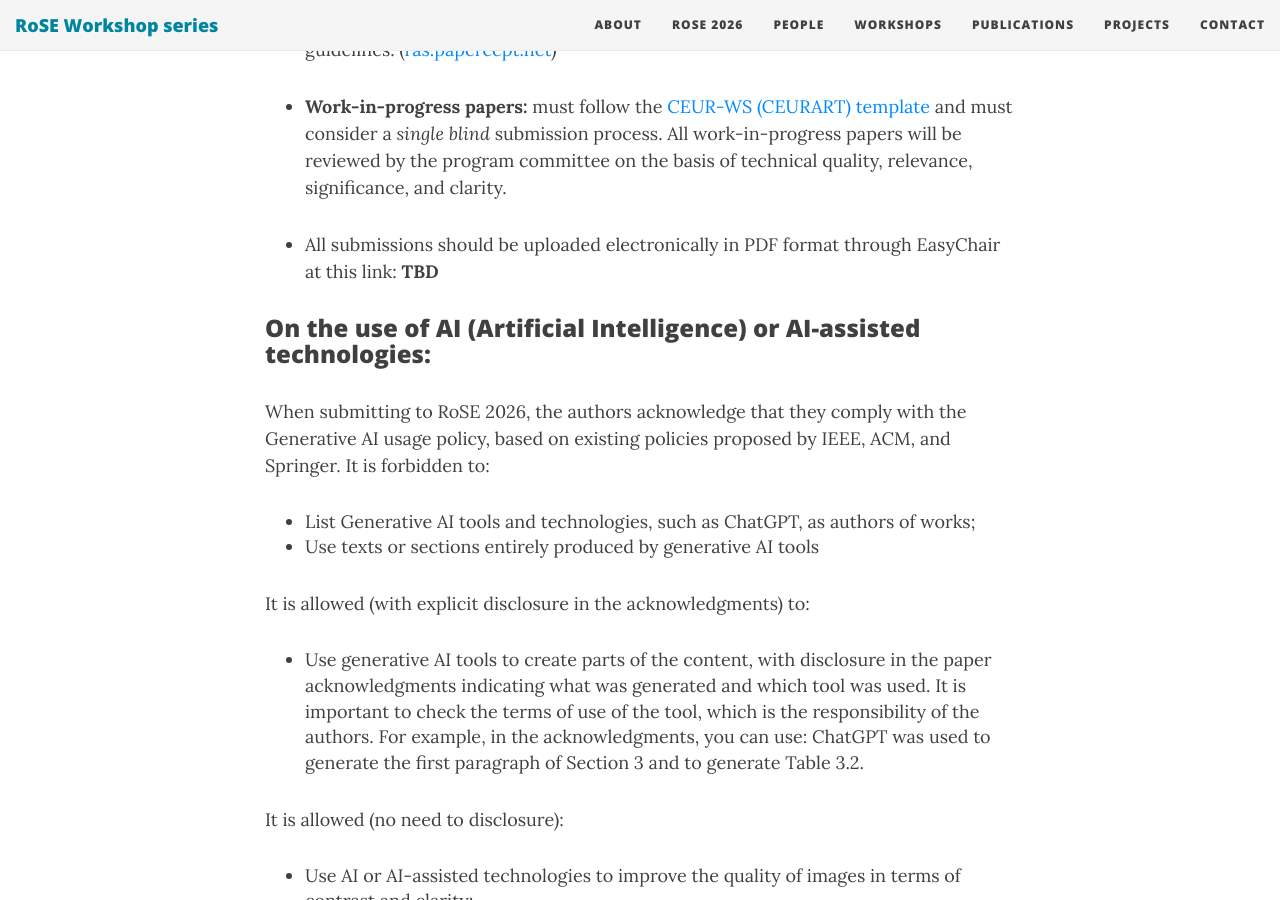
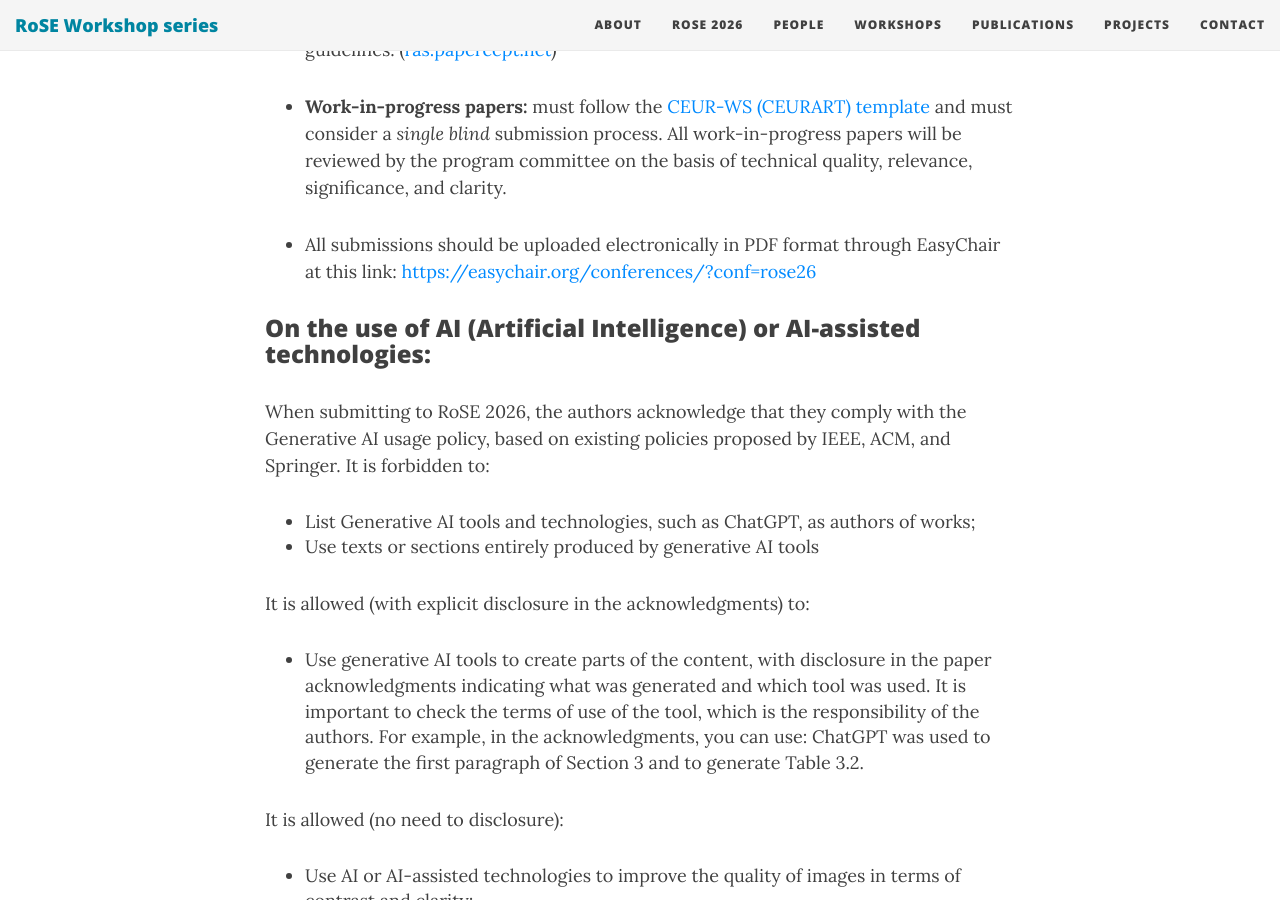
Before and after one commit to rose-workshops/rose-workshops.github.io, a Jekyll site: the page built from rose2026.md, in a window 1280 px wide and 900 px high, scrolled down 3740 px. Built offline with Jekyll 4.4.1, drawn with Linux system fonts in a browser that asks for light colours; nearby versions of some CDN libraries.

Commit message:
Update submission link for RoSE 2026

```diff
--- a/rose2026.md
+++ b/rose2026.md
@@ -175,7 +175,7 @@ Prospective participants are invited to submit:
 
 - **Work-in-progress papers:** must follow the [CEUR-WS (CEURART) template](https://ceur-ws.org/HOWTOSUBMIT.html#CEURART) and must consider a *single blind* submission process. All work-in-progress papers will be reviewed by the program committee on the basis of technical quality, relevance, significance, and clarity.
 
-- All submissions should be uploaded electronically in PDF format through EasyChair at this link: **TBD**
+- All submissions should be uploaded electronically in PDF format through EasyChair at this link: [https://easychair.org/conferences/?conf=rose26](https://easychair.org/conferences/?conf=rose26)
 
 ### On the use of AI (Artificial Intelligence) or AI-assisted technologies:
 
```
